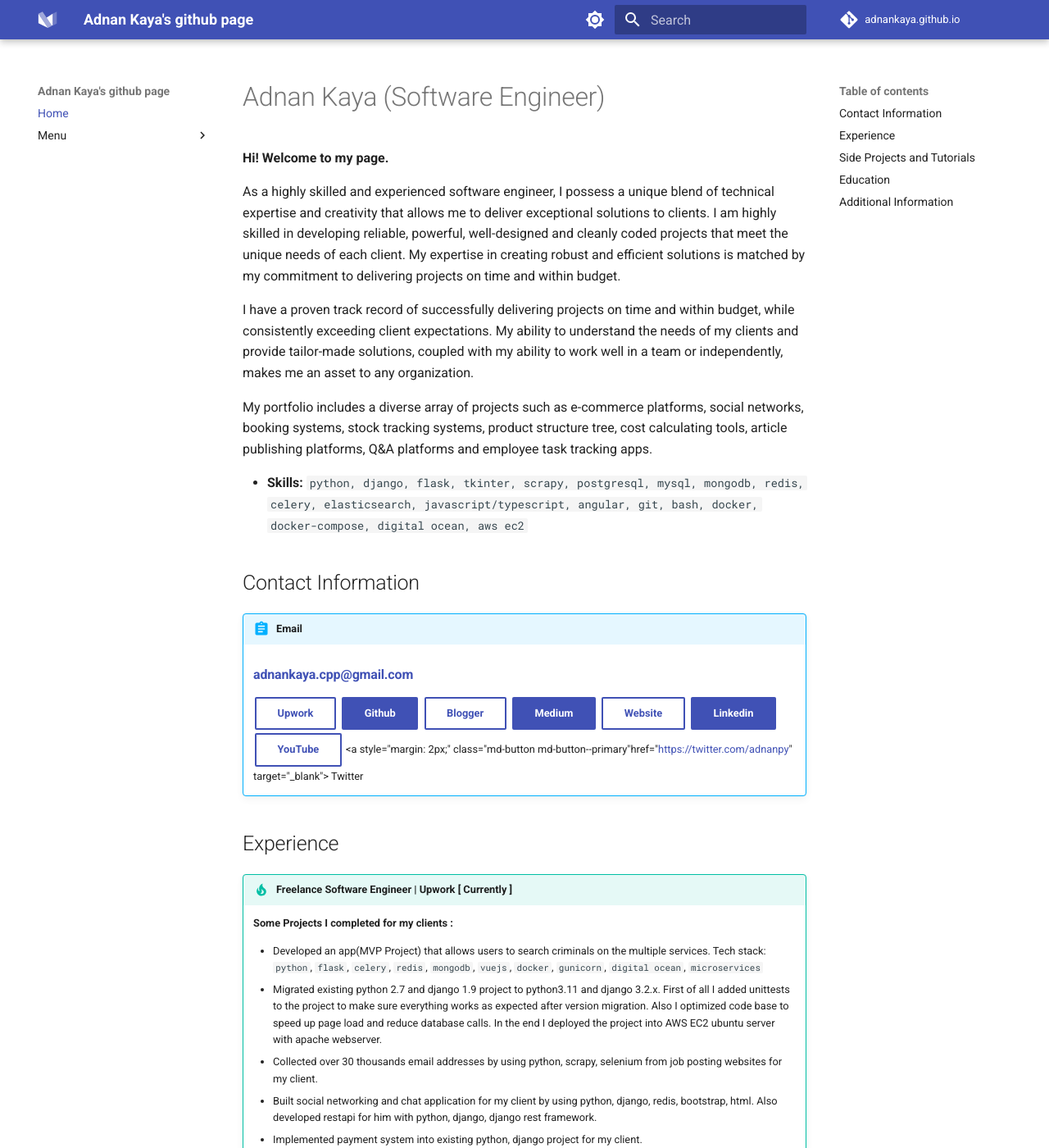
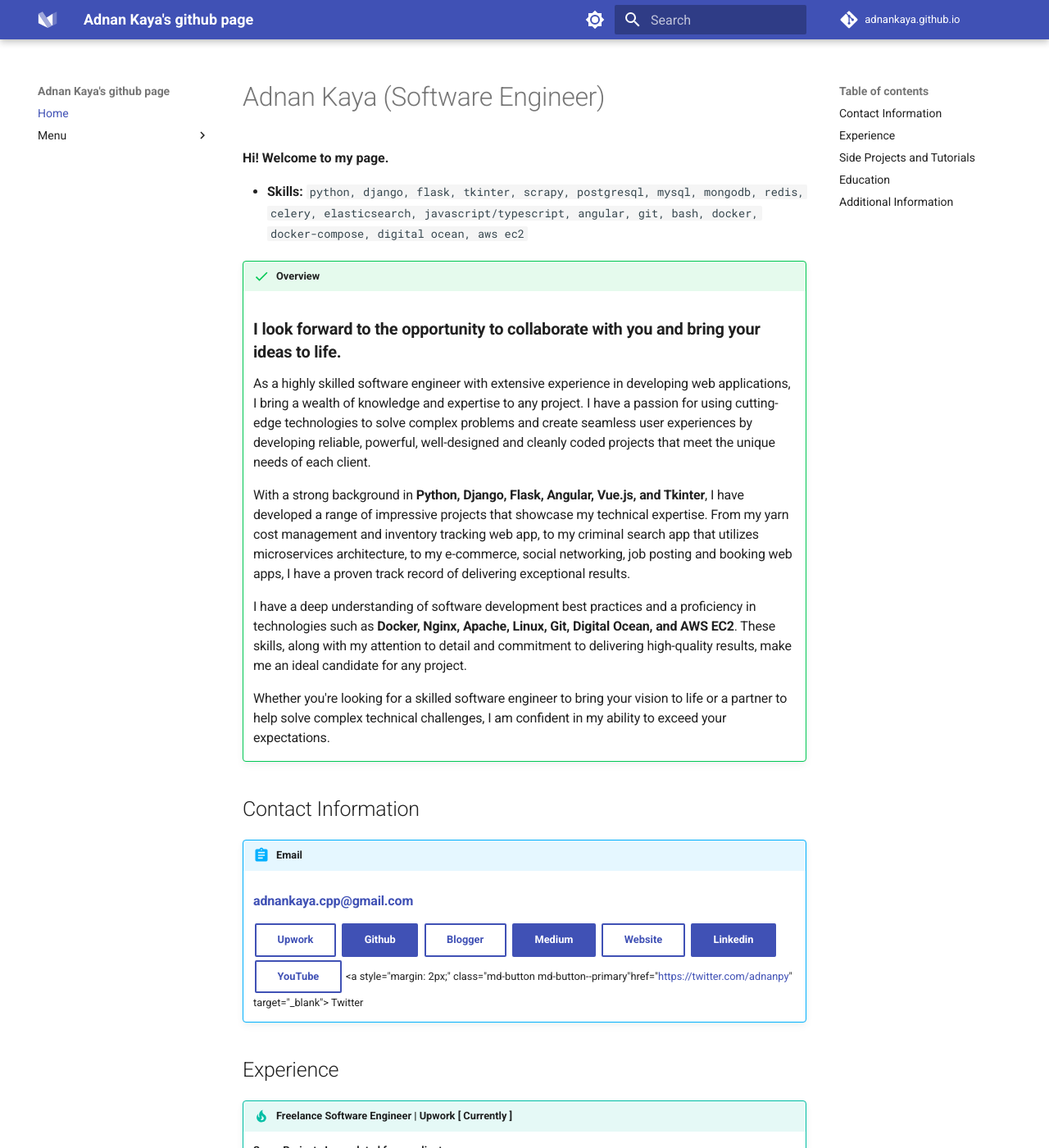
Before and after one commit to adnankaya/adnankaya.github.io, an MkDocs documentation site: the page built from docs/index.md, in a window 1280 px wide and 1400 px high. Shown: the whole window at 82% size. Built offline with MkDocs 1.6.1 and Material for MkDocs 9.7.7, drawn with Linux system fonts in a browser that asks for light colours.

Commit message:
update index

```diff
--- a/docs/index.md
+++ b/docs/index.md
@@ -2,15 +2,22 @@
 
 **Hi! Welcome to my page.**
 
-As a highly skilled and experienced software engineer, I possess a unique blend of technical expertise and creativity that allows me to deliver exceptional solutions to clients. I am highly skilled in developing reliable, powerful, well-designed and cleanly coded projects that meet the unique needs of each client. My expertise in creating robust and efficient solutions is matched by my commitment to delivering projects on time and within budget.
-
-I have a proven track record of successfully delivering projects on time and within budget, while consistently exceeding client expectations. My ability to understand the needs of my clients and provide tailor-made solutions, coupled with my ability to work well in a team or independently, makes me an asset to any organization.
-
-My portfolio includes a diverse array of projects such as e-commerce platforms, social networks, booking systems, stock tracking systems, product structure tree, cost calculating tools, article publishing platforms, Q&A platforms and employee task tracking apps.
-
 - **Skills:** <code>python, django, flask, tkinter, scrapy, postgresql, mysql, mongodb, redis, celery, elasticsearch, javascript/typescript, angular, git, bash, docker, docker-compose, digital ocean, aws ec2
 </code>
 
+!!! success "Overview"
+    <h2>
+    **I look forward to the opportunity to collaborate with you and bring your ideas to life.**
+    </h2>
+    <h3>
+    As a highly skilled software engineer with extensive experience in developing web applications, I bring a wealth of knowledge and expertise to any project. I have a passion for using cutting-edge technologies to solve complex problems and create seamless user experiences by developing reliable, powerful, well-designed and cleanly coded projects that meet the unique needs of each client.
+
+    With a strong background in **Python, Django, Flask, Angular, Vue.js, and Tkinter**, I have developed a range of impressive projects that showcase my technical expertise. From my yarn cost management and inventory tracking web app, to my criminal search app that utilizes microservices architecture, to my e-commerce, social networking, job posting and booking web apps, I have a proven track record of delivering exceptional results.
+
+    I have a deep understanding of software development best practices and a proficiency in technologies such as **Docker, Nginx, Apache, Linux, Git, Digital Ocean, and AWS EC2**. These skills, along with my attention to detail and commitment to delivering high-quality results, make me an ideal candidate for any project.
+
+    Whether you're looking for a skilled software engineer to bring your vision to life or a partner to help solve complex technical challenges, I am confident in my ability to exceed your expectations.
+    </h3>
 
 
 ## Contact Information
```
